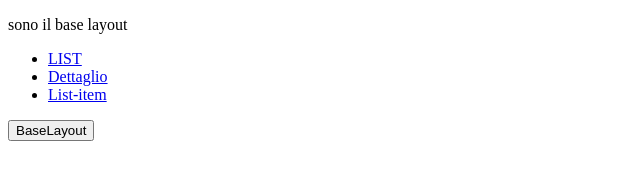
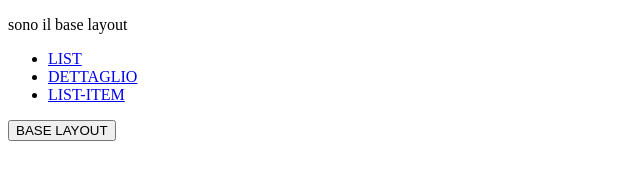
Before and after one commit to cicababba/codemotion-todo, an Angular app: page /todos in a window 1280 px wide. Shown: the top 191 px of the page, without its empty margins (0-640 px from the left). Built offline with nearby package versions, Linux system fonts and the light colour scheme.

Commit message:
aggiunto uso pipe

```diff
--- a/src/app/containers/base-layout/base-layout.component.html
+++ b/src/app/containers/base-layout/base-layout.component.html
@@ -3,10 +3,10 @@
 <nav>
     <ul>
         <li><a routerLink="todos/list">{{'list' | uppercase}}</a></li>
-        <li><a routerLink="detail">Dettaglio</a></li>
-        <li><a routerLink="todos/list-item">List-item</a></li>
+        <li><a routerLink="todos/detail">{{'dettaglio' | uppercase}}</a></li>
+        <li><a routerLink="todos/list-item">{{'list-item' | uppercase}}</a></li>
     </ul>
-    <button (click)="goHome()">BaseLayout</button>
+    <button (click)="goHome()">{{'base layout' | uppercase}}</button>
 </nav>
 
 
```
